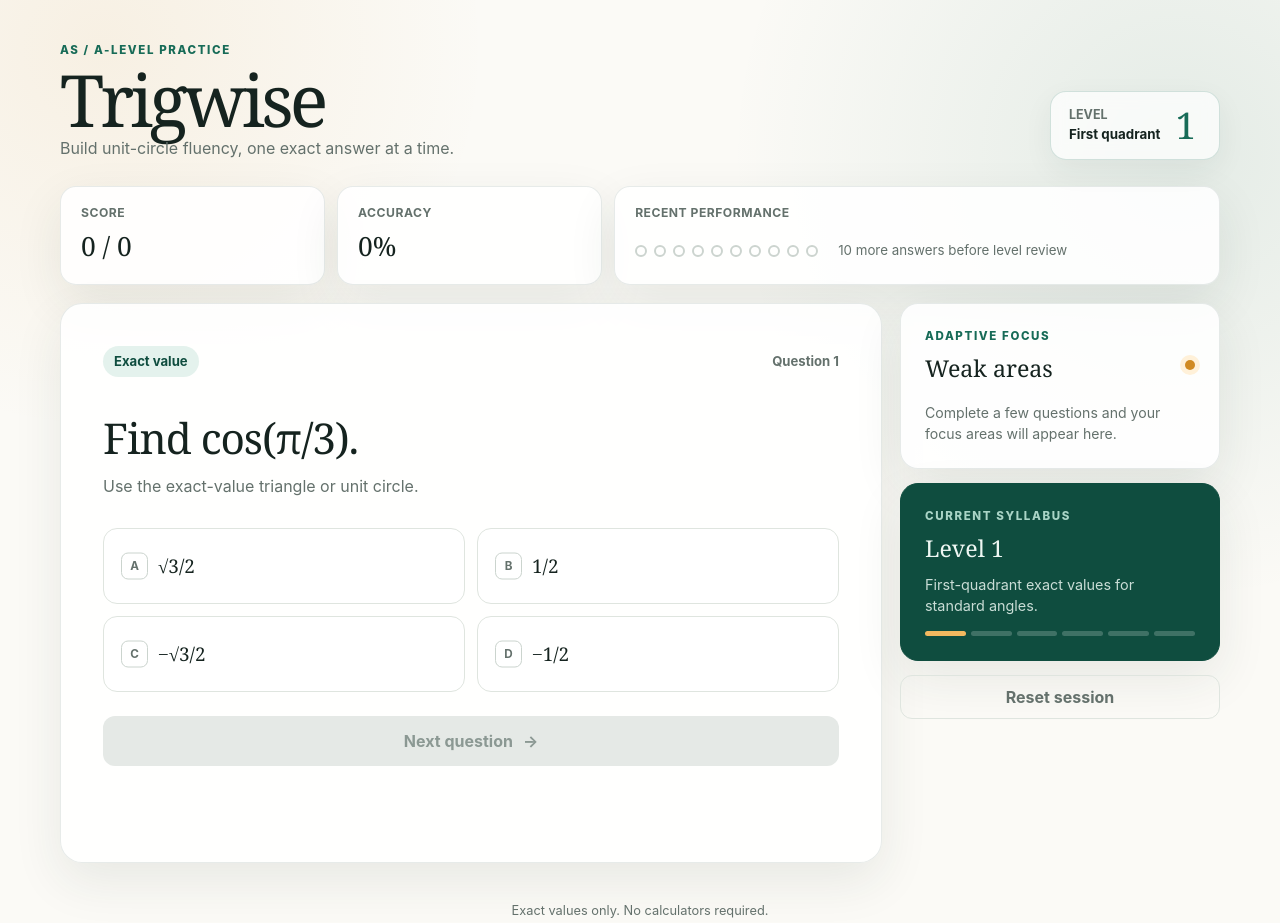
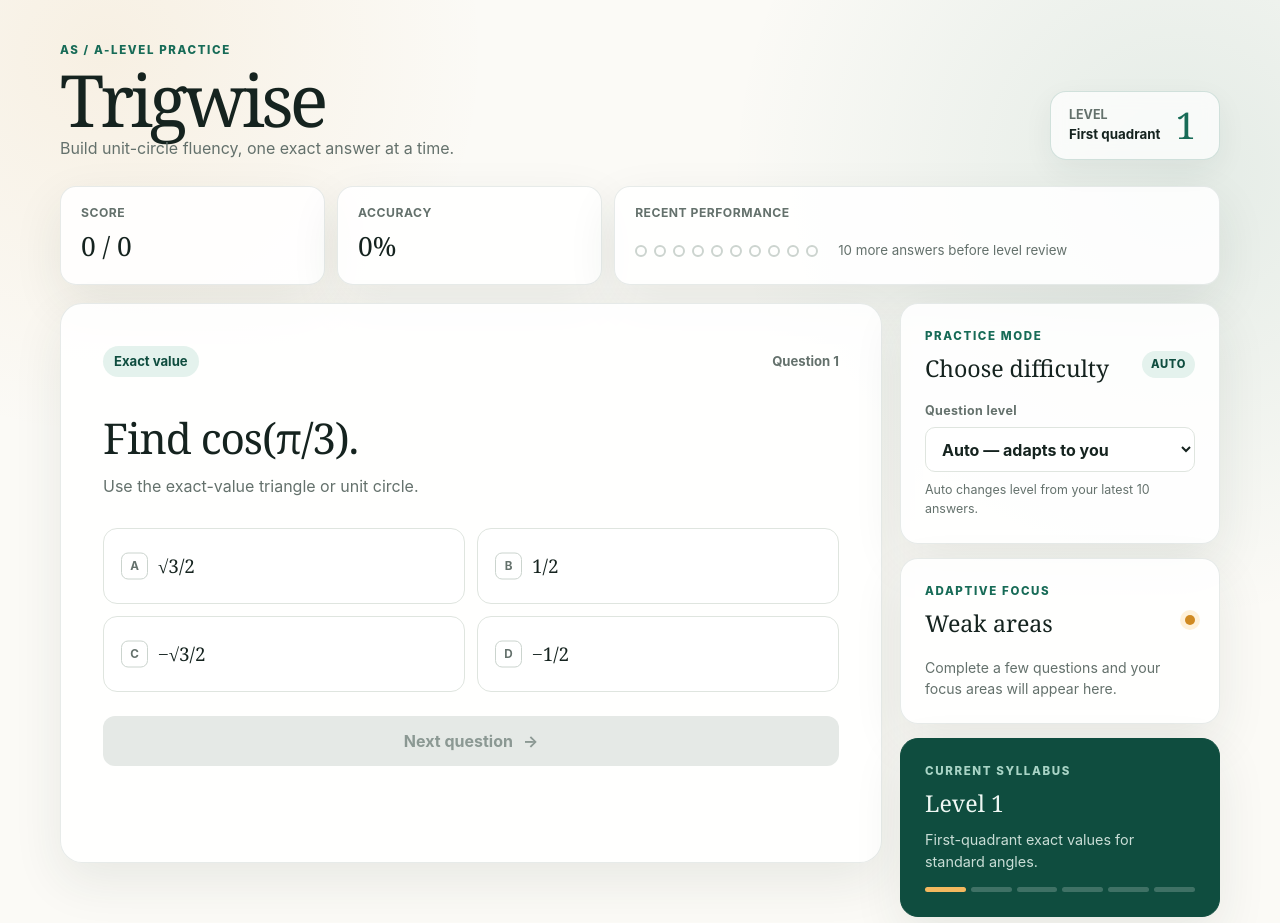
Before and after one commit to a1ien-w/trigwise-practice, a plain HTML site: page index.html in a window 1280 px wide. Shown: the top 923 px of the page. Drawn offline with Linux system fonts and the light colour scheme.

Commit message:
Add manual difficulty selection

```diff
--- a/index.html
+++ b/index.html
@@ -68,6 +68,29 @@
       </section>
 
       <aside class="side-panel" aria-label="Learning insights">
+        <section class="insight-card difficulty-card">
+          <div class="section-heading">
+            <div>
+              <p class="eyebrow">Practice mode</p>
+              <h2>Choose difficulty</h2>
+            </div>
+            <span id="difficultyMode" class="mode-badge">Auto</span>
+          </div>
+          <label for="difficultySelect">Question level</label>
+          <select id="difficultySelect">
+            <option value="auto">Auto — adapts to you</option>
+            <option value="1">Level 1 — First quadrant</option>
+            <option value="2">Level 2 — Semicircle</option>
+            <option value="3">Level 3 — Full circle</option>
+            <option value="4">Level 4 — Negative angles</option>
+            <option value="5">Level 5 — Inverse trig</option>
+            <option value="6">Level 6 — Trig equations</option>
+          </select>
+          <p id="difficultyHelp" class="control-help">
+            Auto changes level from your latest 10 answers.
+          </p>
+        </section>
+
         <section class="insight-card">
           <div class="section-heading">
             <div>
--- a/script.js
+++ b/script.js
@@ -142,6 +142,9 @@
   guideTitle: document.getElementById("guideTitle"),
   guideDescription: document.getElementById("guideDescription"),
   levelTrack: document.querySelector(".level-track"),
+  difficultySelect: document.getElementById("difficultySelect"),
+  difficultyMode: document.getElementById("difficultyMode"),
+  difficultyHelp: document.getElementById("difficultyHelp"),
   resetButton: document.getElementById("resetButton")
 };
 
@@ -163,6 +166,7 @@
 function createInitialState() {
   return {
     level: 1,
+    difficultyMode: "auto",
     correct: 0,
     total: 0,
     recent: [],
@@ -682,6 +686,7 @@
 }
 
 function adjustLevel() {
+  if (state.difficultyMode !== "auto") return;
   if (state.total < 10 || state.total === state.lastLevelWindow) return;
   const recentCorrect = state.recent.filter(Boolean).length;
   const previousLevel = state.level;
@@ -721,6 +726,13 @@
     : "0%";
   elements.guideTitle.textContent = `Level ${state.level}`;
   elements.guideDescription.textContent = LEVELS[state.level].description;
+  elements.difficultySelect.value = state.difficultyMode;
+  const isAuto = state.difficultyMode === "auto";
+  elements.difficultyMode.textContent = isAuto ? "Auto" : "Manual";
+  elements.difficultyMode.classList.toggle("manual", !isAuto);
+  elements.difficultyHelp.textContent = isAuto
+    ? "Auto changes level from your latest 10 answers."
+    : `Locked to Level ${state.level}. Choose Auto to resume adaptive difficulty.`;
   renderRecent();
   renderWeakAreas();
   renderLevelTrack();
@@ -744,9 +756,11 @@
     "aria-label",
     `${count} correct from the latest ${state.recent.length} answers`
   );
-  elements.recentText.textContent = state.recent.length < 10
-    ? `${10 - state.recent.length} more ${10 - state.recent.length === 1 ? "answer" : "answers"} before level review`
-    : `${count} correct in the latest 10`;
+  elements.recentText.textContent = state.difficultyMode !== "auto"
+    ? `Manual mode — Level ${state.level} stays fixed`
+    : state.recent.length < 10
+      ? `${10 - state.recent.length} more ${10 - state.recent.length === 1 ? "answer" : "answers"} before level review`
+      : `${count} correct in the latest 10`;
 }
 
 function renderWeakAreas() {
@@ -793,8 +807,25 @@
 }
 
 function resetSession() {
+  const selectedMode = state.difficultyMode;
+  const selectedLevel = state.level;
   state = createInitialState();
+  state.difficultyMode = selectedMode;
+  if (selectedMode !== "auto") state.level = selectedLevel;
   showQuestion();
+}
+
+function changeDifficulty(event) {
+  const selected = event.target.value;
+  state.difficultyMode = selected;
+
+  if (selected !== "auto") {
+    state.level = Number(selected);
+  }
+
+  state.answered = false;
+  showQuestion();
+  elements.questionText.focus();
 }
 
 function runSelfTests(iterations = 250) {
@@ -856,6 +887,14 @@
     adjustLevel();
     if (state.level !== 6) throw new Error("Upper level boundary failed.");
 
+    state.level = 6;
+    state.difficultyMode = "6";
+    state.total = 30;
+    state.lastLevelWindow = 20;
+    state.recent = Array(10).fill(false);
+    adjustLevel();
+    if (state.level !== 6) throw new Error("Manual level lock failed.");
+
     report.push("Math invariants and adaptive boundaries: valid");
     return report;
   } finally {
@@ -864,6 +903,7 @@
 }
 
 elements.nextButton.addEventListener("click", showQuestion);
+elements.difficultySelect.addEventListener("change", changeDifficulty);
 elements.resetButton.addEventListener("click", resetSession);
 
 window.Trigwise = {
--- a/style.css
+++ b/style.css
@@ -31,6 +31,10 @@
 }
 
 button {
+  font: inherit;
+}
+
+select {
   font: inherit;
 }
 
@@ -406,6 +410,58 @@
   gap: 14px;
 }
 
+.difficulty-card label {
+  display: block;
+  margin-bottom: 7px;
+  color: var(--muted);
+  font-size: 0.78rem;
+  font-weight: 750;
+  letter-spacing: 0.03em;
+}
+
+.difficulty-card select {
+  width: 100%;
+  min-height: 45px;
+  padding: 0 38px 0 12px;
+  border: 1px solid var(--line);
+  border-radius: 10px;
+  color: var(--ink);
+  background: #fff;
+  cursor: pointer;
+  font-weight: 650;
+}
+
+.difficulty-card select:hover {
+  border-color: var(--green);
+}
+
+.difficulty-card select:focus-visible {
+  outline: 3px solid rgba(208, 138, 34, 0.4);
+  outline-offset: 3px;
+}
+
+.mode-badge {
+  padding: 5px 9px;
+  border-radius: 999px;
+  color: var(--green-dark);
+  background: var(--green-soft);
+  font-size: 0.7rem;
+  font-weight: 800;
+  letter-spacing: 0.06em;
+  text-transform: uppercase;
+}
+
+.mode-badge.manual {
+  color: #80500c;
+  background: var(--amber-soft);
+}
+
+.control-help {
+  margin: 9px 0 0;
+  color: var(--muted);
+  font-size: 0.78rem;
+}
+
 .insight-card {
   padding: 24px;
   border-radius: 18px;
```
